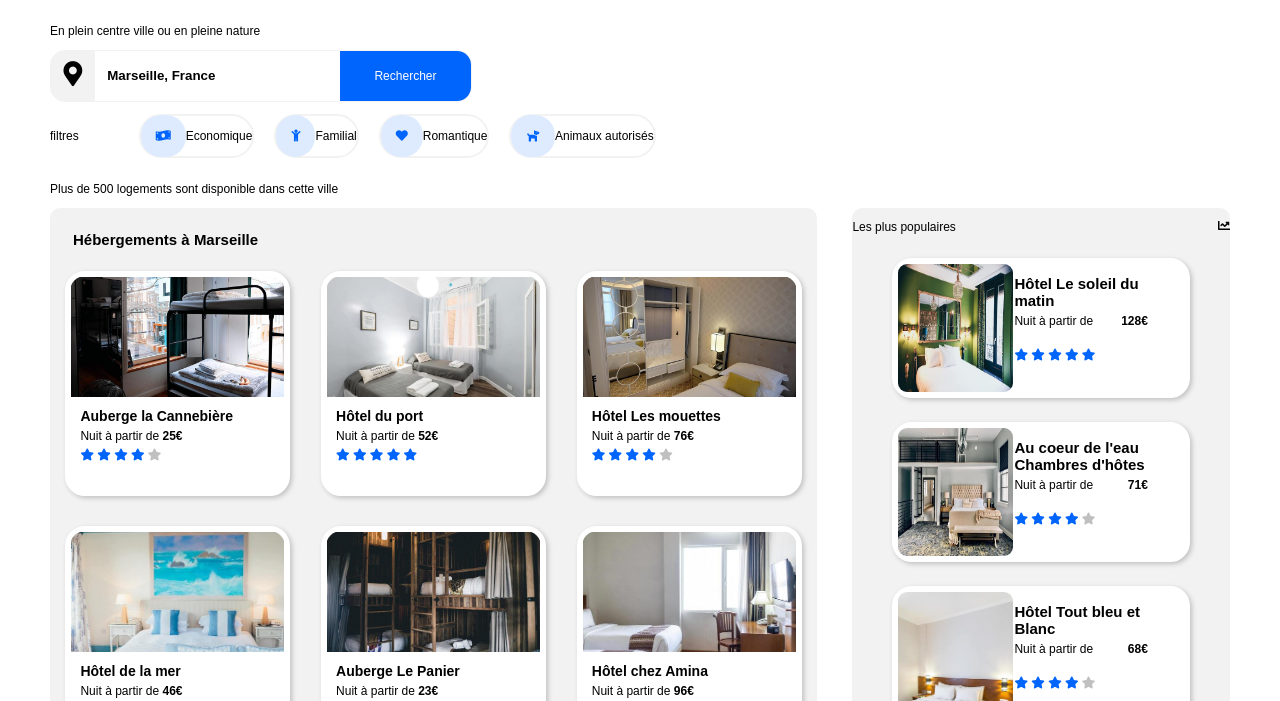
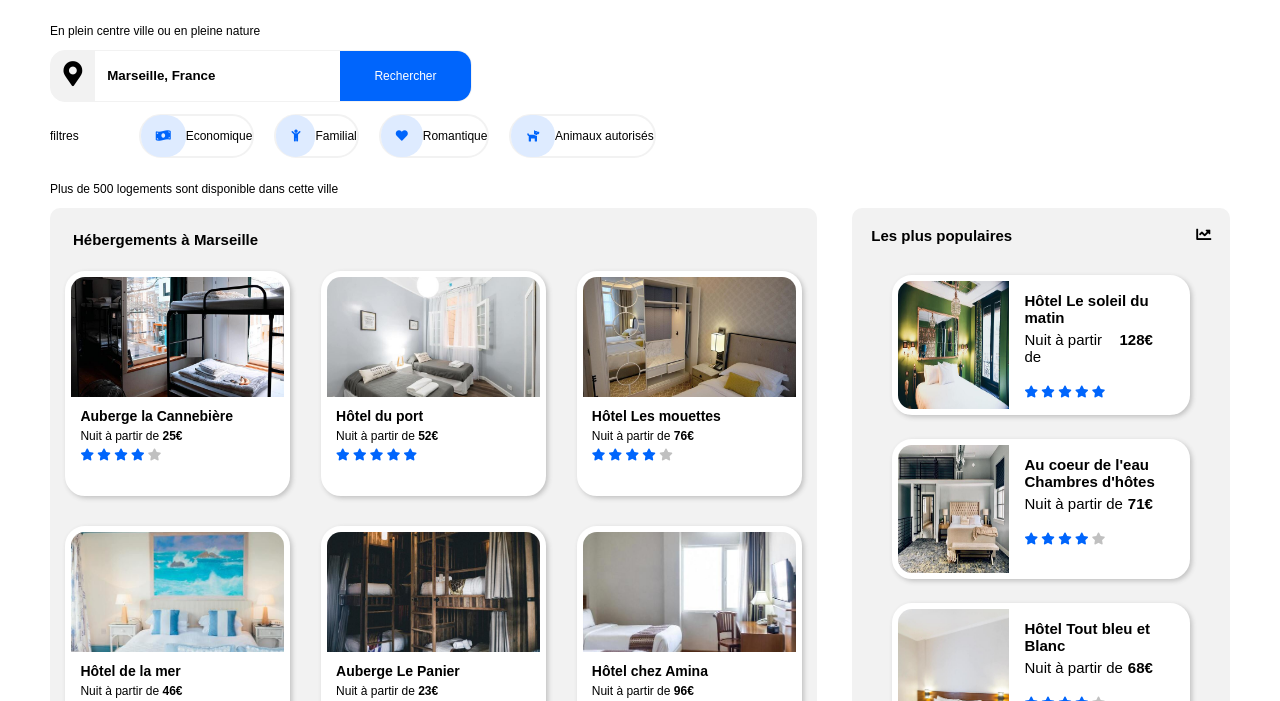
Before and after one commit to Plo-K2on/P2_Hugo_CAFFIN, a plain HTML site: page index.html in a window 1280 px wide. Shown: the part 95-796 px from the top of the page. Drawn offline with Linux system fonts and the light colour scheme; a web font is replaced by a local one.

Commit message:
Add files via upload

```diff
--- a/style.css
+++ b/style.css
@@ -153,6 +153,9 @@ main aside{
 main aside p{
     display: flex;
     justify-content: space-between;
+    font-weight: bold;
+    margin: 5%;
+    font-size: 15px;
 }
 
 /*conteneur*/
@@ -177,7 +180,7 @@ main .conteneur{
 .hebergements figure .image{
     height: 115px;
     border: 1px white solid;
-    border-radius: 10px 10px 0 0;
+    border-radius: 15px 15px 0 0;
 }
 .hebergements figure .image img{
     width: 100%;
@@ -212,7 +215,7 @@ main .conteneur{
     /*height: 115px;*/
     width: 40%;
     border: 1px white solid;
-    border-radius: 10px;
+    border-radius: 15px 0 0 15px;
     overflow: hidden;
     display: flex;
     align-items: flex-start;
@@ -223,6 +226,7 @@ main .conteneur{
 .populaires figure figcaption{
     height: 80px;
     width: 58%;
+    margin-left: 5%;
 }
 .populaires figure figcaption h2{
     margin-bottom: 5px;
@@ -232,6 +236,7 @@ main .conteneur{
     margin: 0;
     margin-bottom: 20px;
     width: 80%;
+    font-weight: normal;
 }
 .populaires figure figcaption .fa-star-blue{
     color: #0065FC;
```
